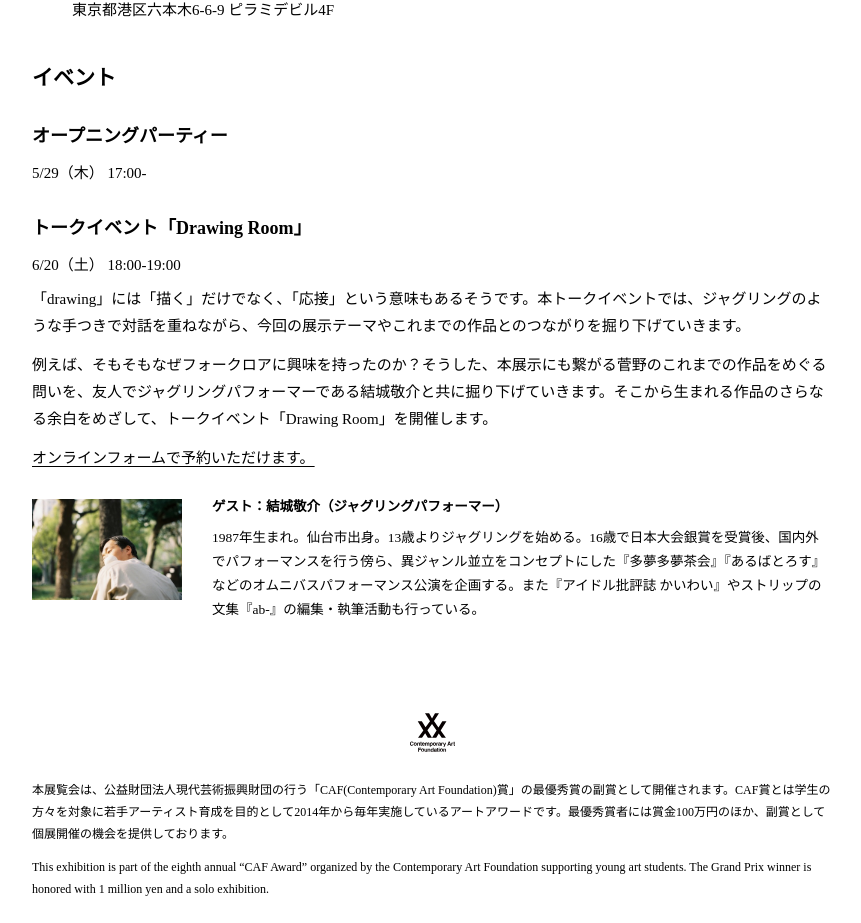
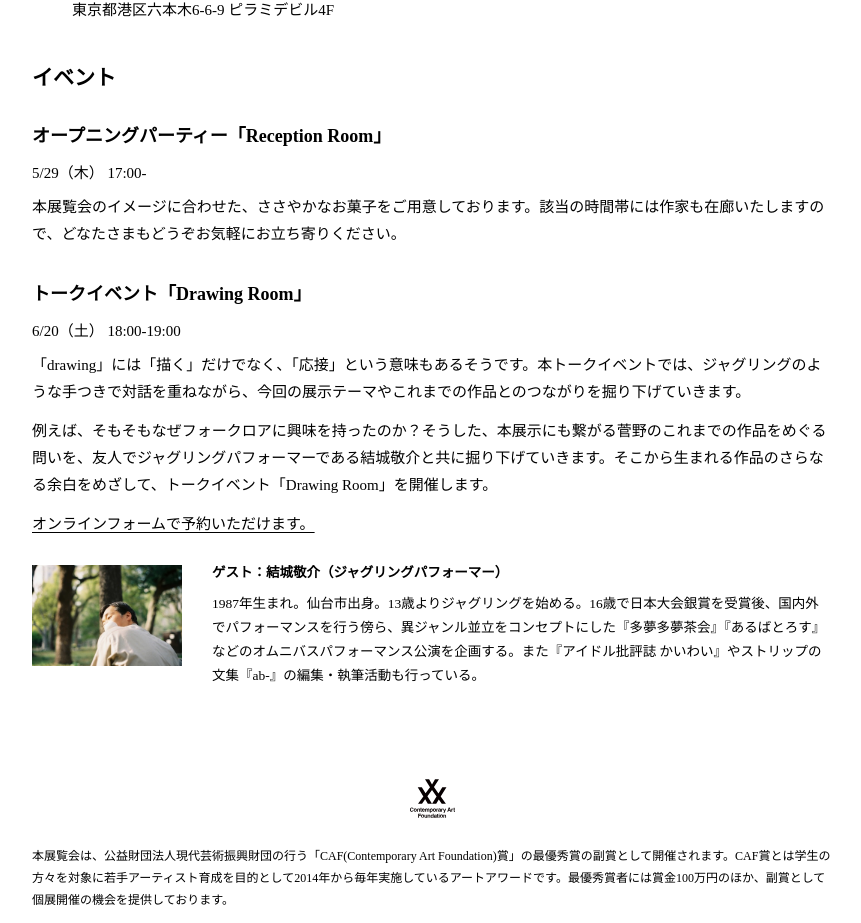
Before and after one commit to nandenjin/caf-kanno-web, a Vue app: page / in a window 1280 px wide. Shown: the part 1916-2839 px from the top of the page, without its empty margins (208-1069 px from the left). Built offline with nearby package versions, Linux system fonts and the light colour scheme.

Commit message:
feat: Add detail for opening event

```diff
--- a/src/components/sections/SectionEvents.vue
+++ b/src/components/sections/SectionEvents.vue
@@ -5,8 +5,11 @@ import TextSection from "../TextSection.vue";
 <template>
   <TextSection>
     <h2>イベント</h2>
-    <h3>オープニングパーティー</h3>
+    <h3>オープニングパーティー「Reception Room」</h3>
     <time datetime="2025-05-29 17:00:00">5/29（木） 17:00-</time>
+    <p>
+      本展覧会のイメージに合わせた、ささやかなお菓子をご用意しております。該当の時間帯には作家も在廊いたしますので、どなたさまもどうぞお気軽にお立ち寄りください。
+    </p>
     <h3>トークイベント「Drawing Room」</h3>
     <time datetime="2025-06-07 14:00:00">6/20（土） 18:00-19:00</time>
     <p>
```
